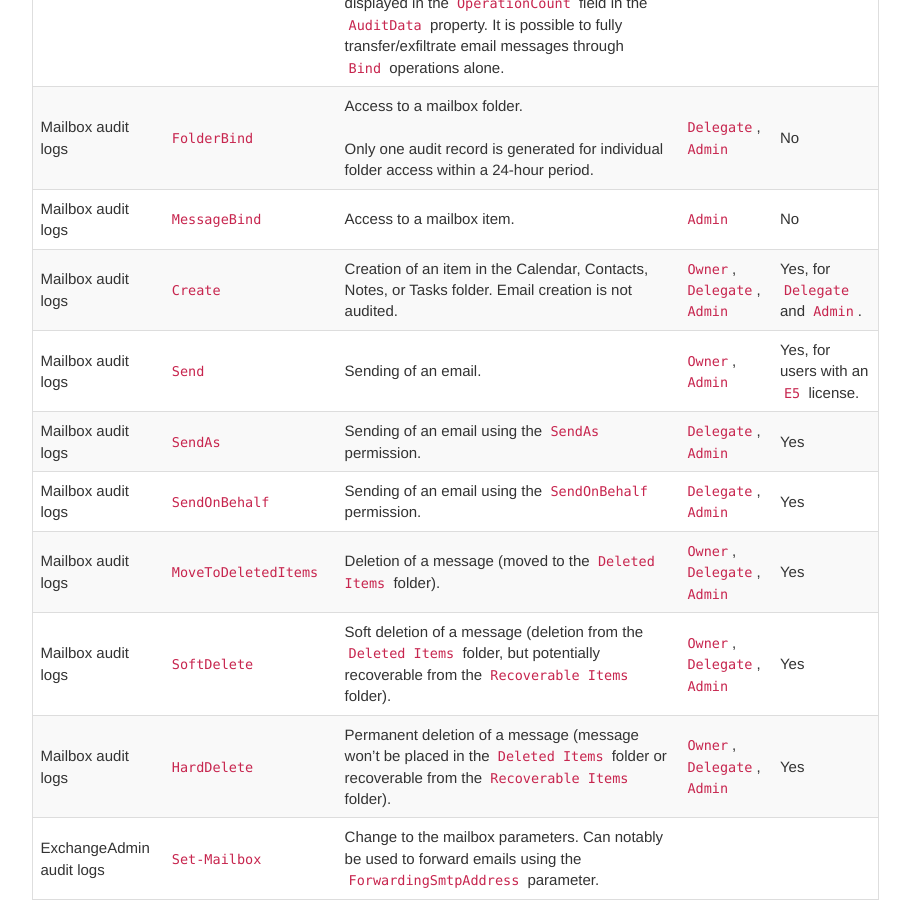
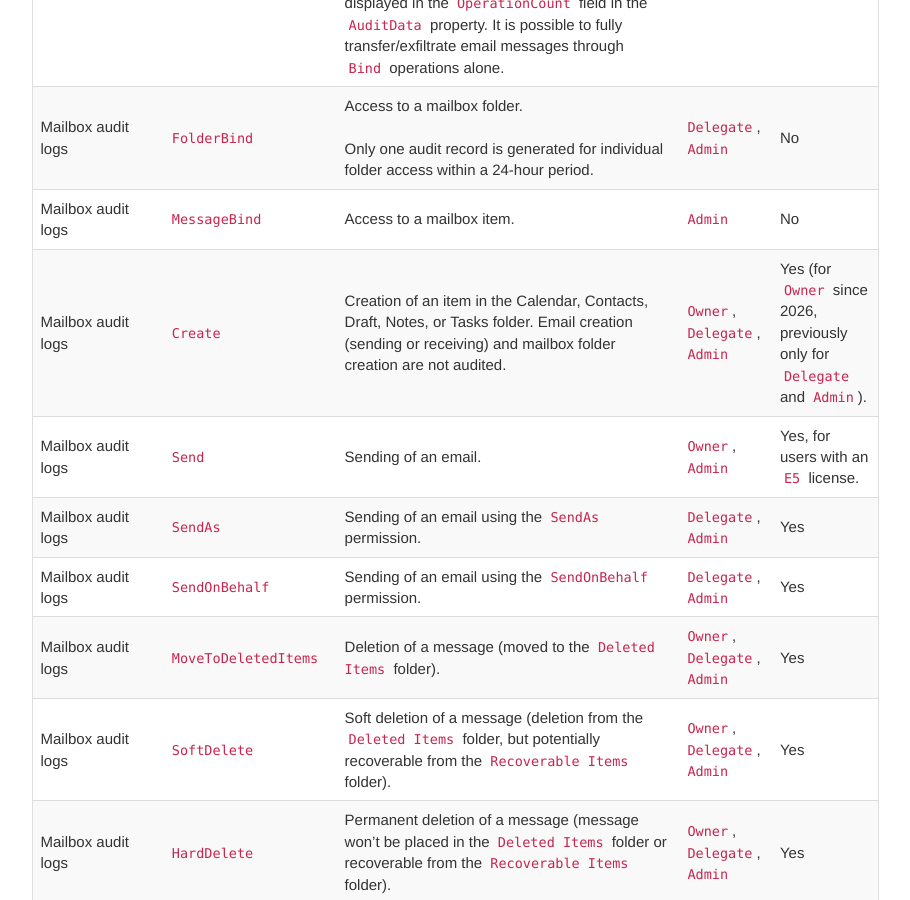
Before and after one commit to Qazeer/artefacts.help, a Jekyll site: the page built from pages/azure/m365_exchange_workload_logs.md, in a window 1280 px wide and 900 px high, scrolled down 1163 px. Shown: the whole window, without its empty margins (331-1241 px from the left). Built offline with Jekyll 4.4.1, drawn with Linux system fonts in a browser that asks for light colours; comment, search, counter and statistics services are not loaded.

Commit message:
[Artefact] M365 Exchange workload - Create is now audited by default for Owner

```diff
--- a/pages/azure/m365_exchange_workload_logs.md
+++ b/pages/azure/m365_exchange_workload_logs.md
@@ -18,7 +18,7 @@ The following operations are notable for the `Exchange` workload:
 | Mailbox audit logs | `MailItemsAccessed` | Access to mail items in the mailbox. <br><br> `MailItemsAccessed` covers both types of accessing mail: `sync`, where clients download sets of messages from the server, and `bind`, where a user or client accesses an individual message. <br><br> `Sync` operations are only recorded when a mailbox is accessed by a desktop version of the Outlook client for Windows or Mac. During the sync operation, the client typically downloads a large set of mail items to the local computer. An audit record is generated only for the mail folder containing items that were synced. All mail items in the synced folder are assumed to be compromised. <br><br> `Bind` operations are individual accesses to email messages. For bind access, the `InternetMessageId` of individual messages is recorded in the audit record. The `MailItemsAccessed` audit action records bind operations and then aggregates them into a single audit record. All bind operations that occur within a 2-minute interval are aggregated in a single audit record in the `Folders` field within the `AuditData` property. Each message that was accessed is identified by its `InternetMessageId`. The number of bind operations that were aggregated in the record is displayed in the `OperationCount` field in the `AuditData` property. It is possible to fully transfer/exfiltrate email messages through `Bind` operations alone. | `Owner`, `Delegate`, `Admin` | Yes, for users with an `E5` license. |
 | Mailbox audit logs | `FolderBind` | Access to a mailbox folder. <br><br> Only one audit record is generated for individual folder access within a 24-hour period. | `Delegate`, `Admin` | No |
 | Mailbox audit logs | `MessageBind` | Access to a mailbox item. | `Admin` | No |
-| Mailbox audit logs | `Create` | Creation of an item in the Calendar, Contacts, Notes, or Tasks folder. Email creation is not audited. | `Owner`, `Delegate`, `Admin` | Yes, for `Delegate` and `Admin`. |
+| Mailbox audit logs | `Create` | Creation of an item in the Calendar, Contacts, Draft, Notes, or Tasks folder. Email creation (sending or receiving) and mailbox folder creation are not audited. | `Owner`, `Delegate`, `Admin` | Yes (for `Owner` since 2026, previously only for `Delegate` and `Admin`). |
 | Mailbox audit logs | `Send` | Sending of an email. | `Owner`, `Admin` | Yes, for users with an `E5` license. |
 | Mailbox audit logs | `SendAs` | Sending of an email using the `SendAs` permission. | `Delegate`, `Admin` | Yes |
 | Mailbox audit logs | `SendOnBehalf` | Sending of an email using the `SendOnBehalf` permission. | `Delegate`, `Admin` | Yes |
```
